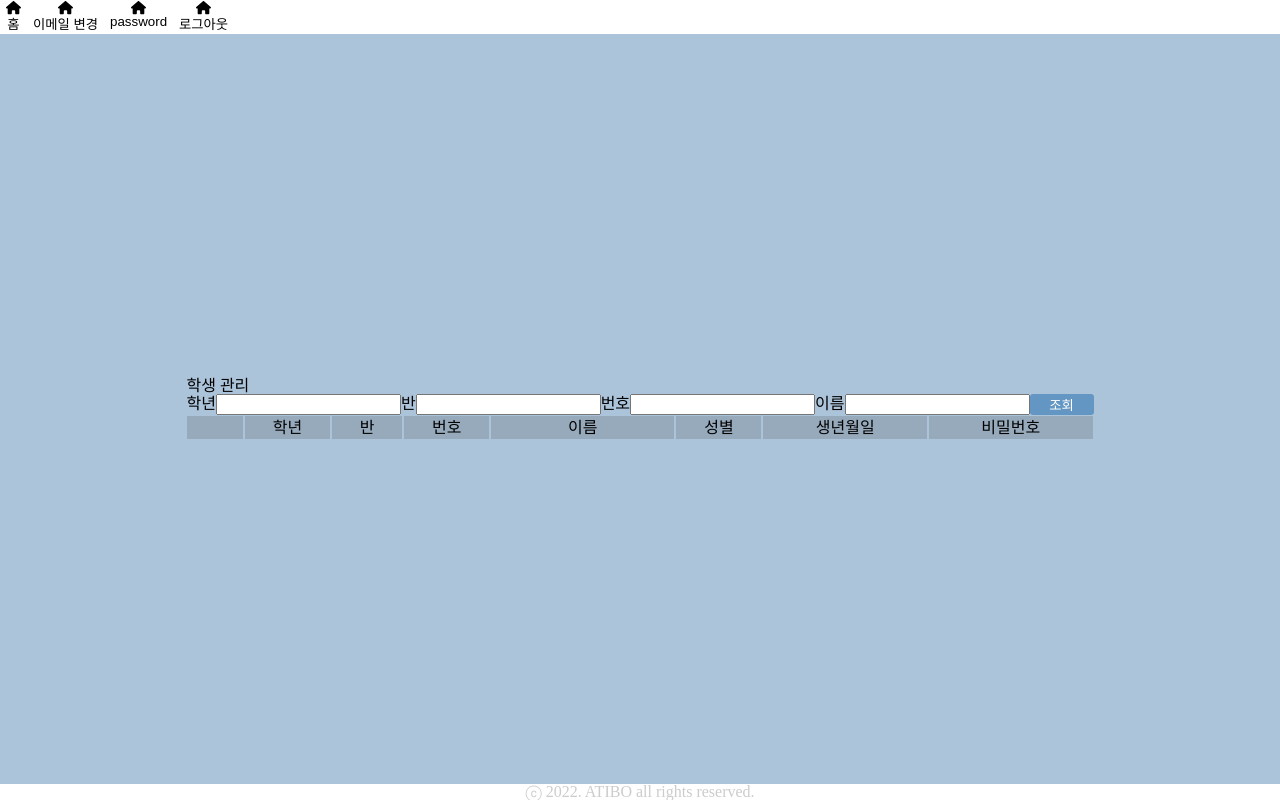
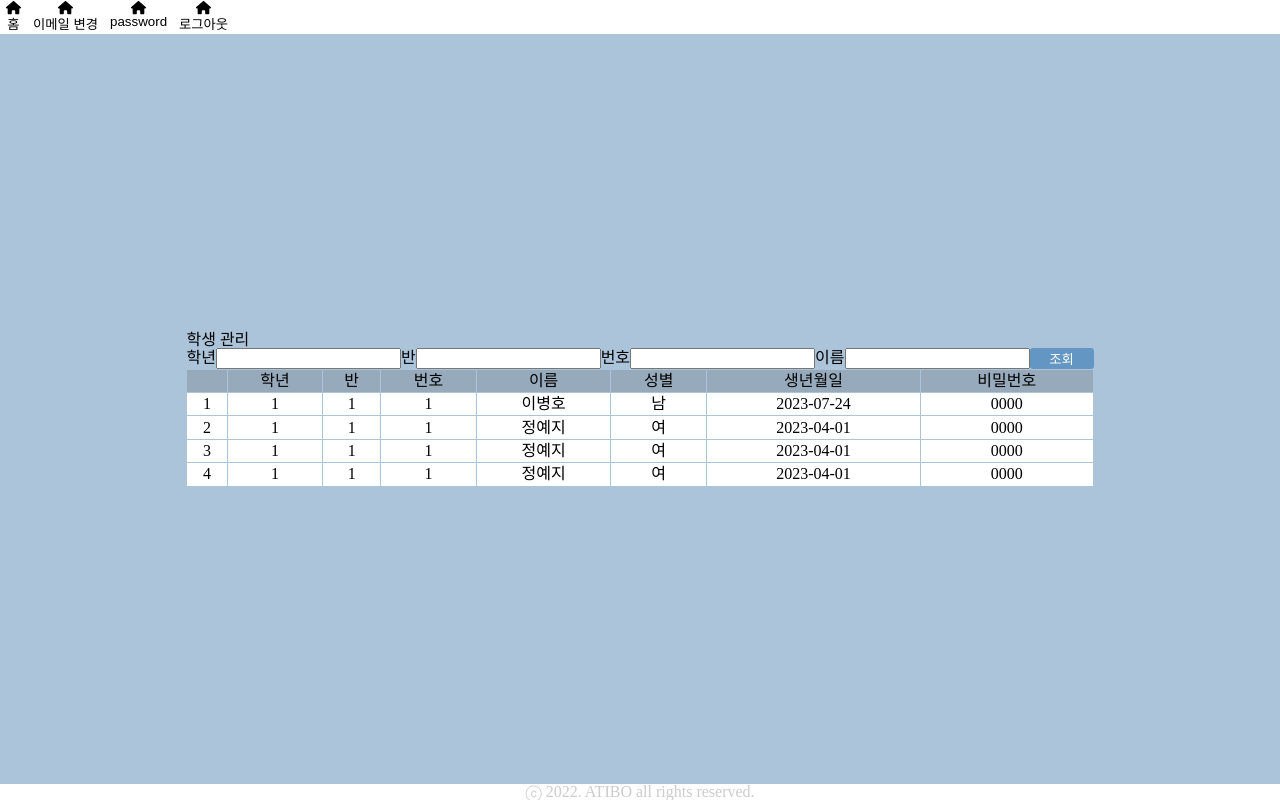
Before and after one commit to student-inbody-kiosk/ATIBO, a Vue app in the folder frontend/: page /admin/student in a window 1280 px wide. Built offline with nearby package versions, Linux system fonts and the light colour scheme.

Commit message:
FE:feat: create StudentLabelData component

```diff
--- a/frontend/src/components/admin/StudentLabel.vue
+++ b/frontend/src/components/admin/StudentLabel.vue
@@ -1,58 +1,27 @@
 <script setup lang="ts"></script>
 
 <template>
-    <tr class="student-label">
-        <th class="student-label__content index"></th>
-        <th class="student-label__content grade">학년</th>
-        <th class="student-label__content room">반</th>
-        <th class="student-label__content number">번호</th>
-        <th class="student-label__content name">이름</th>
-        <th class="student-label__content sex">성별</th>
-        <th class="student-label__content birth">생년월일</th>
-        <th class="student-label__content password">비밀번호</th>
-    </tr>
+    <thead>
+        <tr class="student-label">
+            <th class="student-label__content"></th>
+            <th class="student-label__content">학년</th>
+            <th class="student-label__content">반</th>
+            <th class="student-label__content">번호</th>
+            <th class="student-label__content">이름</th>
+            <th class="student-label__content">성별</th>
+            <th class="student-label__content">생년월일</th>
+            <th class="student-label__content">비밀번호</th>
+        </tr>
+    </thead>
 </template>
 
 <style lang="scss" scoped>
 .student-label {
-    display: grid;
-    grid-template-areas: 'a b c d e e e f g g h h';
+    background-color: $gray-opacity;
 }
 
 .student-label__content {
+    padding: 0.2rem;
     border: 0.1rem solid $admin-secondary;
-    padding: 0.2rem;
-
-    &.index {
-        grid-area: a;
-    }
-
-    &.grade {
-        grid-area: b;
-    }
-
-    &.room {
-        grid-area: c;
-    }
-
-    &.number {
-        grid-area: d;
-    }
-
-    &.name {
-        grid-area: e;
-    }
-
-    &.sex {
-        grid-area: f;
-    }
-
-    &.birth {
-        grid-area: g;
-    }
-
-    &.password {
-        grid-area: h;
-    }
 }
 </style>
--- /dev/null
+++ b/frontend/src/components/admin/StudentLabelData.vue
@@ -0,0 +1,37 @@
+<script setup lang="ts">
+defineProps<{
+    id: number;
+    grade: number;
+    room: number;
+    number: number;
+    name: string;
+    sex: string;
+    birthDate: string;
+    password: string;
+}>();
+</script>
+
+<template>
+    <tbody>
+        <tr class="student-data">
+            <td class="student-data__content">{{ id }}</td>
+            <td class="student-data__content">{{ grade }}</td>
+            <td class="student-data__content">{{ room }}</td>
+            <td class="student-data__content">{{ number }}</td>
+            <td class="student-data__content">{{ name }}</td>
+            <td class="student-data__content">{{ sex }}</td>
+            <td class="student-data__content">{{ birthDate }}</td>
+            <td class="student-data__content">{{ password }}</td>
+        </tr>
+    </tbody>
+</template>
+
+<style lang="scss" scoped>
+.student-data__content {
+    margin-top: 0.2rem;
+    padding: 0.2rem;
+    border: 0.1rem solid $admin-secondary;
+    background-color: $white;
+    text-align: center;
+}
+</style>
--- a/frontend/src/views/admin/AdmStudentView.vue
+++ b/frontend/src/views/admin/AdmStudentView.vue
@@ -2,11 +2,13 @@
 import TheInput from '@/components/common/TheInput.vue';
 import TheButton from '@/components/common/TheButton.vue';
 import StudentLabel from '@/components/admin/StudentLabel.vue';
+import StudentLabelData from '@/components/admin/StudentLabelData.vue';
 
 import { ref } from 'vue';
 
 import { getStudents } from '@/apis/services/students';
 
+const studentLabel = ref<HTMLDivElement>();
 const grade = ref('');
 const room = ref('');
 const name = ref('');
@@ -23,6 +25,49 @@ const handleSubmit = function searchStudents() {
 
     console.log(grade.value, room.value, number.value, name.value);
 };
+
+const dummy = [
+    {
+        id: '4d9f1679-9c87-4ece-8f90-863002780b4b',
+        name: '이병호',
+        grade: 1,
+        room: 1,
+        number: 1,
+        sex: '남',
+        password: '0000',
+        birthDate: '2023-07-24',
+    },
+    {
+        id: '4d9f1679-9c87-4ece-8f90-863002780b4b',
+        name: '정예지',
+        grade: 1,
+        room: 1,
+        number: 1,
+        sex: '여',
+        password: '0000',
+        birthDate: '2023-04-01',
+    },
+    {
+        id: '4d9f1679-9c87-4ece-8f90-863002780b4b',
+        name: '정예지',
+        grade: 1,
+        room: 1,
+        number: 1,
+        sex: '여',
+        password: '0000',
+        birthDate: '2023-04-01',
+    },
+    {
+        id: '4d9f1679-9c87-4ece-8f90-863002780b4b',
+        name: '정예지',
+        grade: 1,
+        room: 1,
+        number: 1,
+        sex: '여',
+        password: '0000',
+        birthDate: '2023-04-01',
+    },
+];
 </script>
 
 <template>
@@ -63,6 +108,17 @@ const handleSubmit = function searchStudents() {
         <section>
             <table class="admin-student__table">
                 <StudentLabel />
+                <StudentLabelData
+                    v-for="(data, index) in dummy"
+                    :key="data.id"
+                    :id="index + 1"
+                    :grade="data.grade"
+                    :room="data.room"
+                    :number="data.number"
+                    :name="data.name"
+                    :sex="data.sex"
+                    :birthDate="data.birthDate"
+                    :password="data.password" />
             </table>
         </section>
     </div>
@@ -74,7 +130,6 @@ const handleSubmit = function searchStudents() {
 }
 
 .admin-student__table {
-    background-color: $gray-opacity;
     width: 100%;
 }
 </style>
```
